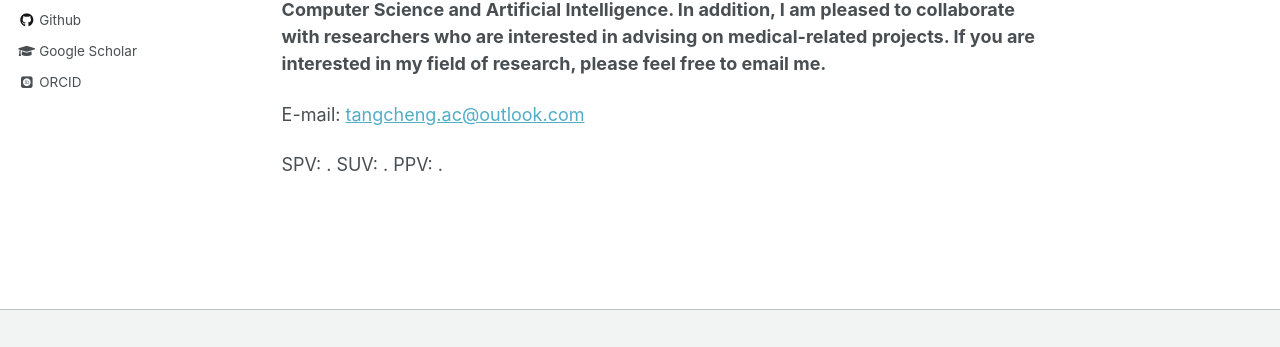
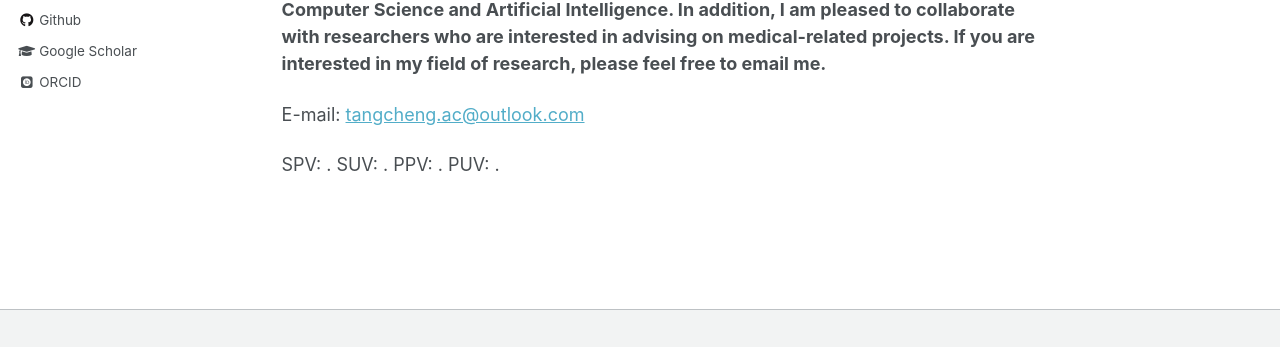
Before and after one commit to ChengTANG-AI/chengtang-ai.github.io, a Jekyll site: the page built from _pages/about.md, in a window 1280 px wide. Shown: the part 435-782 px from the top of the page. Built offline with Jekyll 4.4.1, drawn with Linux system fonts in a browser that asks for light colours; some web fonts are replaced.

Commit message:
Update about.md

```diff
--- a/_pages/about.md
+++ b/_pages/about.md
@@ -25,3 +25,4 @@ E-mail: <tangcheng.ac@outlook.com>
 <span id="busuanzi_container_site_pv">SPV: <span id="busuanzi_value_site_pv"></span>.</span>
 <span id="busuanzi_container_site_uv">SUV: <span id="busuanzi_value_site_uv"></span>.</span>
 <span id="busuanzi_container_page_pv">PPV: <span id="busuanzi_value_page_pv"></span>.</span>
+<span id="busuanzi_container_page_uv">PUV: <span id="busuanzi_value_page_uv"></span>.</span>
```
